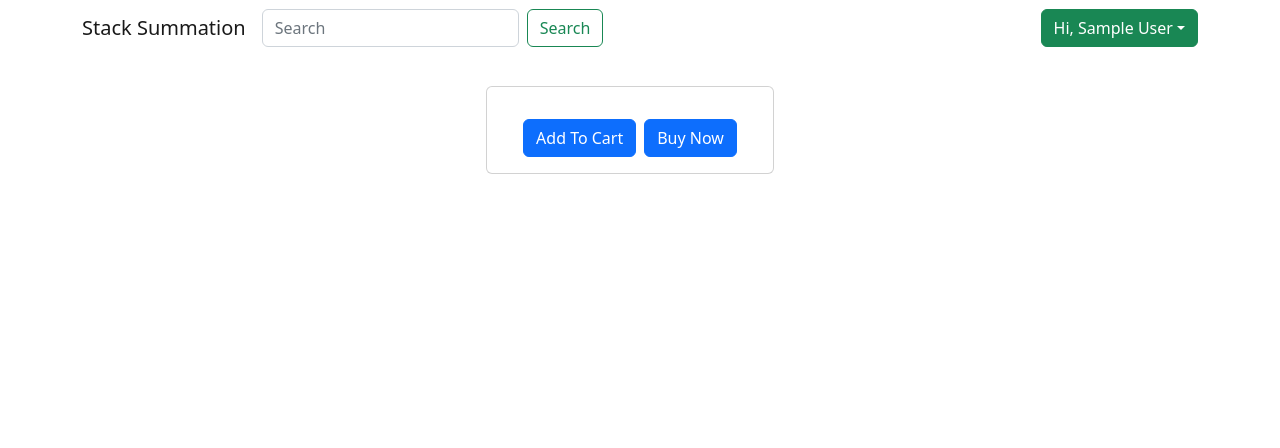
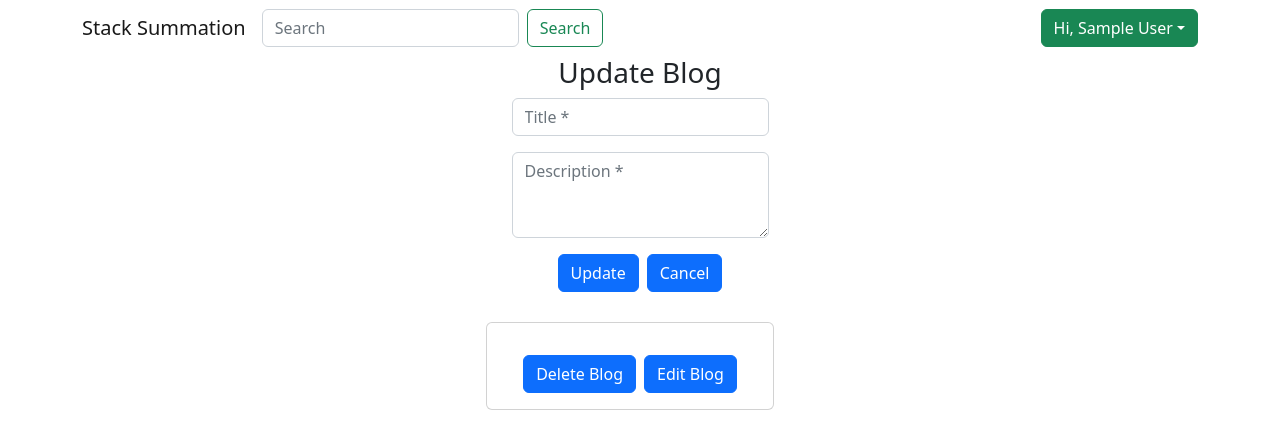
Before and after one commit to Najubhai-2031/blog_site_in_React, a React (Create React App) app: page /Blog/1 in a window 1280 px wide. Shown: the top 448 px of the page. Built offline with nearby package versions, Linux system fonts and the light colour scheme; no server answers; the database is empty; sample sign-in values are in the browser's storage.

Commit message:
Edit blog details

```diff
--- a/src/Components/BlogDetails.js
+++ b/src/Components/BlogDetails.js
@@ -1,11 +1,18 @@
 import React, { useEffect, useState } from "react";
-import { useParams } from "react-router";
-import { doc, getDoc } from "firebase/firestore";
+import { useNavigate, useParams } from "react-router";
+import { deleteDoc, doc, getDoc, runTransaction } from "firebase/firestore";
 import { db } from "../firebase/config";
-import { Button, Card } from "react-bootstrap";
+import Button from "react-bootstrap/Button";
+import Form from "react-bootstrap/Form";
+import { toast, ToastContainer } from "react-toastify";
+import { Card } from "react-bootstrap";
+import "./style.css";
 
 const BlogDetails = () => {
-  const { id = null } = useParams();
+  const { id } = useParams();
+  const navigate = useNavigate();
+  const [title, setTitle] = useState("");
+  const [desc, setDesc] = useState("");
   const [data, setData] = useState([]);
 
   const getBlogDetail = async () => {
@@ -19,12 +26,108 @@ const BlogDetails = () => {
     }
   };
 
+  const handleGetDataforEdit = (Title, Description) => {
+    setTitle(Title);
+    setDesc(Description);
+    document.getElementById("frm").style.display = "block";
+  };
+
+  const handleEditedAddData = async (event) => {
+    event.preventDefault();
+    const sfDocRef = doc(db, "Blog", id);
+    document.getElementById("frm").style.display = "none";
+    try {
+      await runTransaction(db, async (transaction) => {
+        const sfDoc = await transaction.get(sfDocRef);
+        if (!sfDoc.exists()) {
+          throw "Document does not exist!";
+        }
+        const newTitle = (sfDoc.data().Title = title);
+        const newDescr = (sfDoc.data().Description = desc);
+        transaction.update(sfDocRef, {
+          Title: newTitle,
+          Description: newDescr,
+        });
+      });
+      toast.success("Blog Updated Successefully");
+      setTitle("");
+      setDesc("");
+      getBlogDetail();
+    } catch (e) {
+      console.log("Transaction failed: ", e);
+    }
+  };
+
+  const handleUpdateDataCancle = (event) => {
+    event.preventDefault();
+    document.getElementById("frm").style.display = "none";
+    getBlogDetail();
+  };
+  const handleDeleteBlog = async (Id) => {
+    let confirmationDelete = window.confirm("Are You Sure?");
+    console.log("confirmationDelete", confirmationDelete);
+    if (confirmationDelete === true) {
+      toast.success("Blog Deleted Successefully");
+      await deleteDoc(doc(db, "Blog", Id));
+      setTimeout(() => {
+        navigate("/");
+      }, 1000);
+    }
+  };
+
   useEffect(() => {
     getBlogDetail();
   }, [id]);
 
   return (
     <React.Fragment>
+      <ToastContainer />
+      <div id="frm">
+        <div className="main">
+          <Form>
+            <div>
+              <h3>Update Blog</h3>
+            </div>
+            <Form.Group className="mb-3" controlId="formBasicTitle">
+              <Form.Control
+                type="text"
+                placeholder="Title *"
+                onChange={(e) => setTitle(e.target.value)}
+                value={title}
+              />
+            </Form.Group>
+
+            <Form.Group className="mb-3" controlId="formBasicDescription">
+              <Form.Control
+                type="text"
+                rows={3}
+                value={desc}
+                onChange={(e) => setDesc(e.target.value)}
+                placeholder="Description *"
+                as="textarea"
+              />
+            </Form.Group>
+            <div className="gap-2 text-center">
+              <Button
+                variant="primary"
+                type="button"
+                onClick={handleEditedAddData}
+                className="update-btn me-2"
+              >
+                Update
+              </Button>
+              <Button
+                variant="primary"
+                type="button"
+                onClick={handleUpdateDataCancle}
+                className="update-btn"
+              >
+                Cancel
+              </Button>
+            </div>
+          </Form>
+        </div>
+      </div>
       <div className="cards">
         <div className="cards-inner">
           <Card style={{ width: "18rem", textAlign: "center" }}>
@@ -33,13 +136,17 @@ const BlogDetails = () => {
               <Card.Text>{data.Description}</Card.Text>
               <Button
                 variant="primary me-2"
+                onClick={() => handleDeleteBlog(data.id)}
               >
-                    Add To Cart
+                Delete Blog
               </Button>
               <Button
                 variant="primary"
+                onClick={() =>
+                  handleGetDataforEdit(data.Title, data.Description)
+                }
               >
-                    Buy Now
+                Edit Blog
               </Button>
             </Card.Body>
           </Card>
```
Lines whose indentation alone changed are shown as unchanged.
